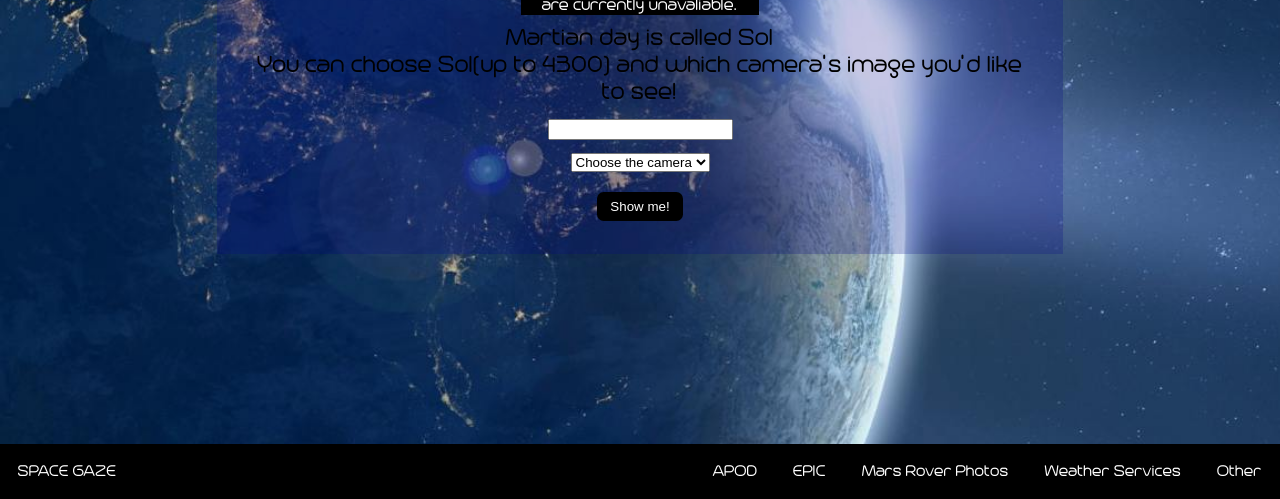
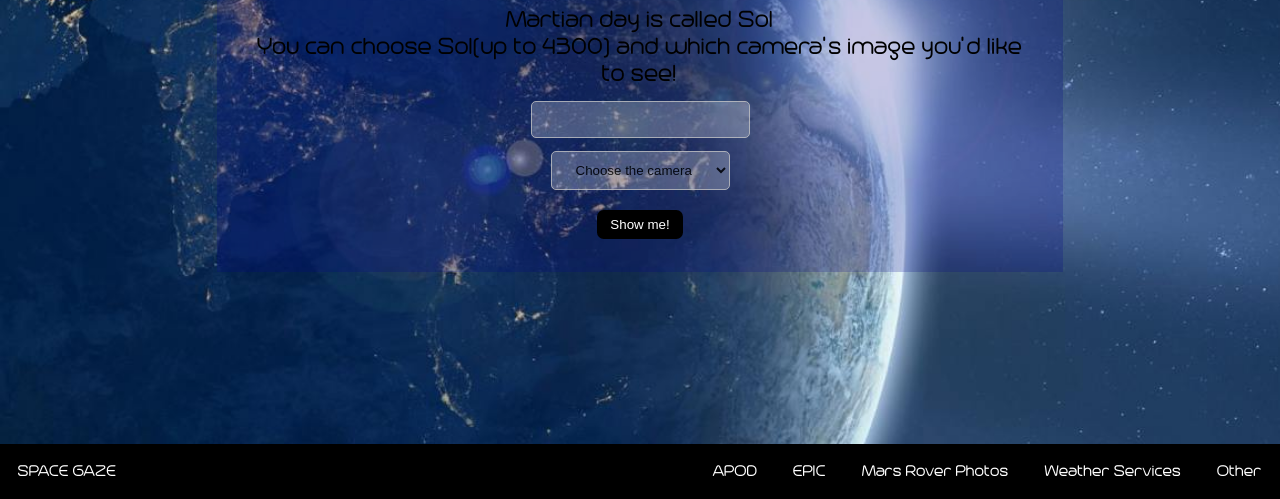
Before and after one commit to MallonsoFrey/NASA-App, a website built with Vite: page index.html in a window 1280 px wide. Both pictures are taken after a click on the link "Mars Rover Photos". Shown: the part 301-800 px from the top of the page. Built offline with nearby package versions, Linux system fonts and the light colour scheme.

Commit message:
slight style changes

```diff
--- a/style.scss
+++ b/style.scss
@@ -122,10 +122,24 @@ img {
 
   &__select {
     margin: 1em 0;
+    background-color: rgba(255, 255, 255, 0.3);
+    color: black;
+    padding: 10px 20px;
+    border: 1px solid #ccc;
+    border-radius: 5px;
+    cursor: pointer;
+    opacity: 0.8;
   }
 
   &__input {
     margin: 1em 0 0 0;
+    background-color: rgba(255, 255, 255, 0.3);
+    color: black;
+    padding: 10px 20px;
+    border: 1px solid #ccc;
+    border-radius: 5px;
+    cursor: pointer;
+    opacity: 0.8;
   }
 
   &__no-rover {
```
